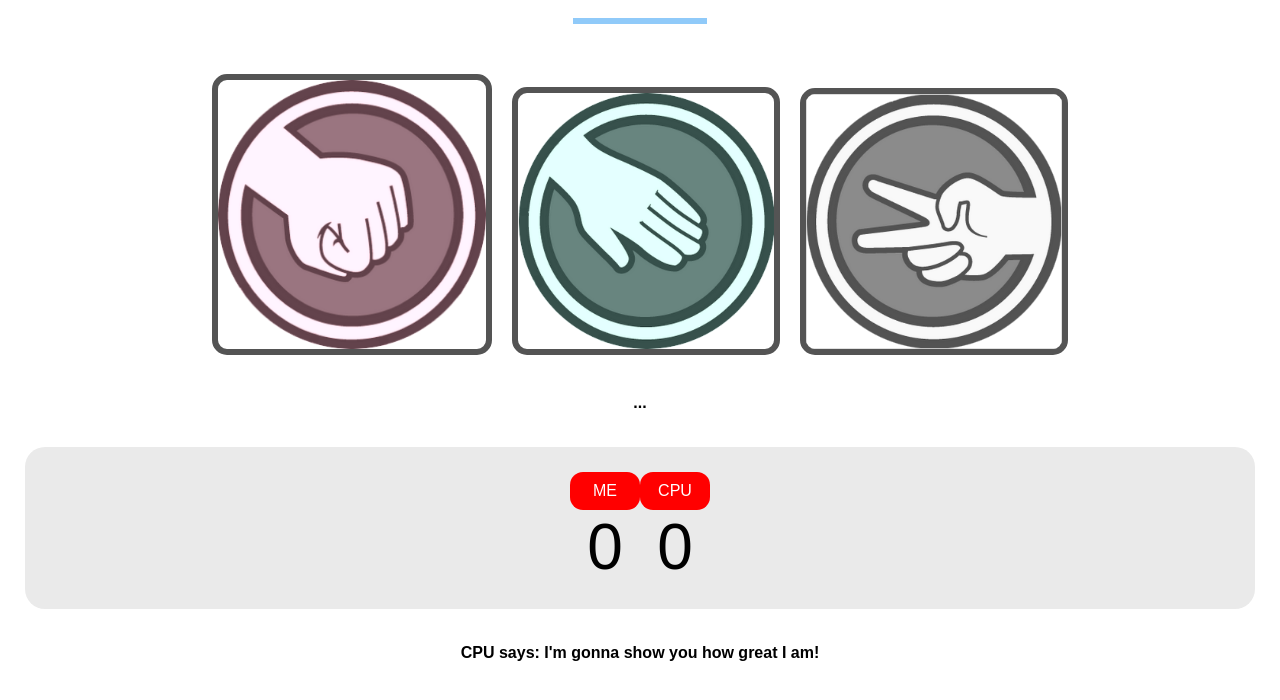
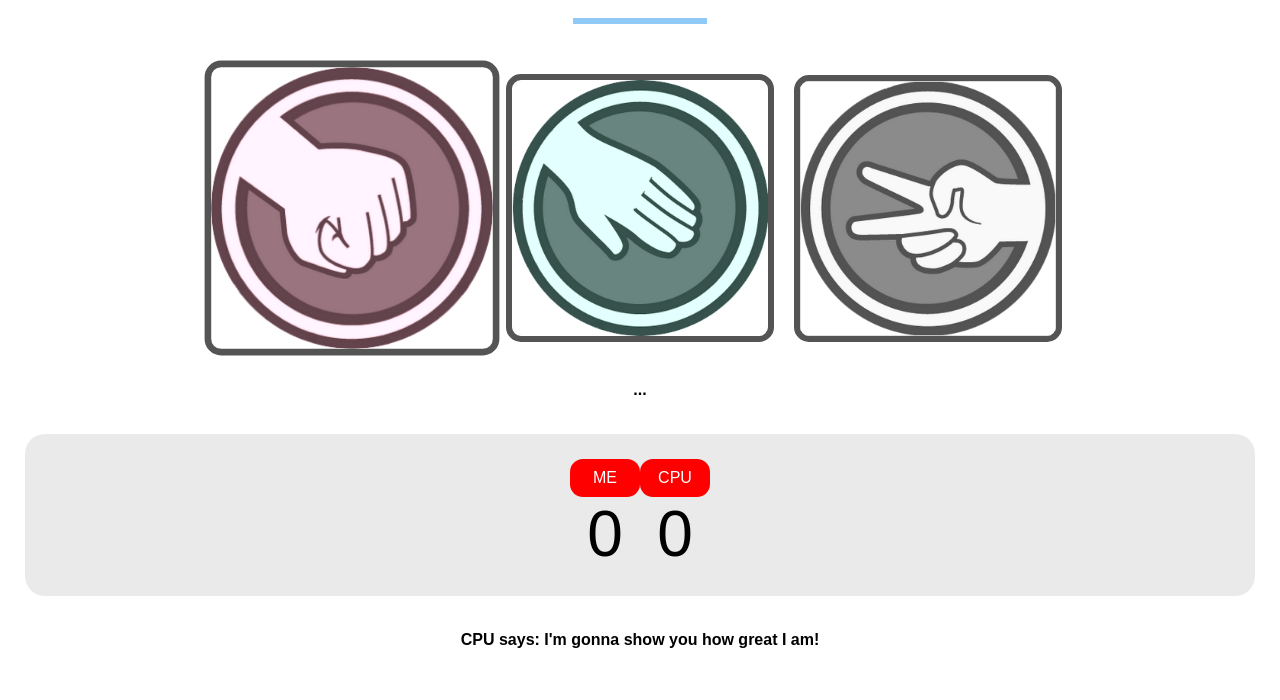
Before and after one commit to marcomz/rock-paper-scissors_react-school, a React app: page / in a window 1280 px wide. In both pictures the pointer is over the picture 352 px from the left and 298 px from the top of the page. Shown: the part 90-790 px from the top of the page. Built offline with nearby package versions, Linux system fonts and the light colour scheme.

Commit message:
scale on animation

```diff
--- a/assets/css/styles.scss
+++ b/assets/css/styles.scss
@@ -25,7 +25,7 @@ body{
 }
 
 .options img:hover{
-	width: 21%;
+	transform: scale(1.1);
 }
 
 #results{
```
